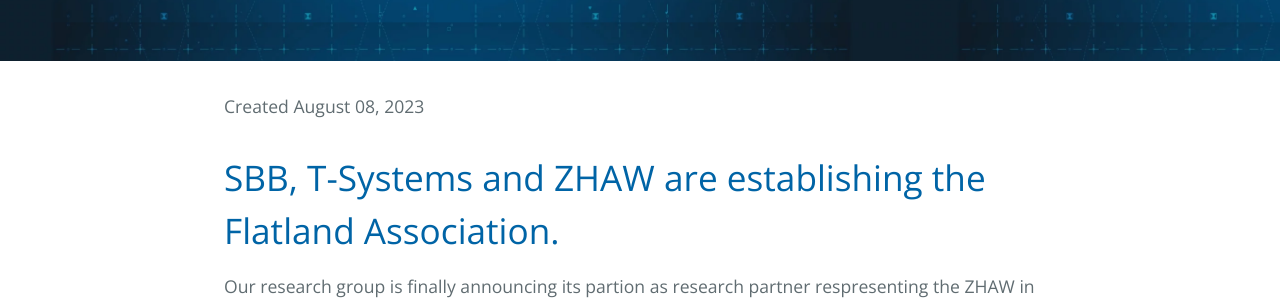
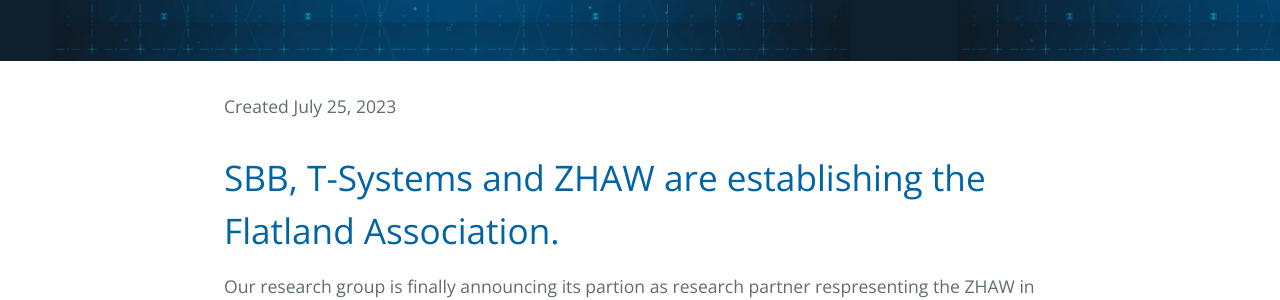
Before and after one commit to CyberneticLearningSystems/CyberneticLearningSystems.github.io, a Jekyll site: the page built from pages/news.md, in a window 1280 px wide. Shown: the part 322-622 px from the top of the page. Built offline with Jekyll 4.4.1, drawn with Linux system fonts in a browser that asks for light colours.

Commit message:
File changed

```diff
--- a/pages/_posts/2023-08-08-SBB-and-ZHAW-collaborating-in-Flatland.md
+++ b/pages/_posts/2023-07-25-SBB-and-ZHAW-collaborating-in-Flatland.md
@@ -3,8 +3,8 @@
 description: Our latest news and blog posts
 post_title: SBB, T-Systems and ZHAW are establishing the Flatland Association.
 layout: post
-date: 2023-08-08
-modified: 2023-08-08
+date: 2023-07-25
+modified: 2023-07-25
 category: AI, Reinforcement Learning, Railway Transportation
 comments: true
 ---
```
